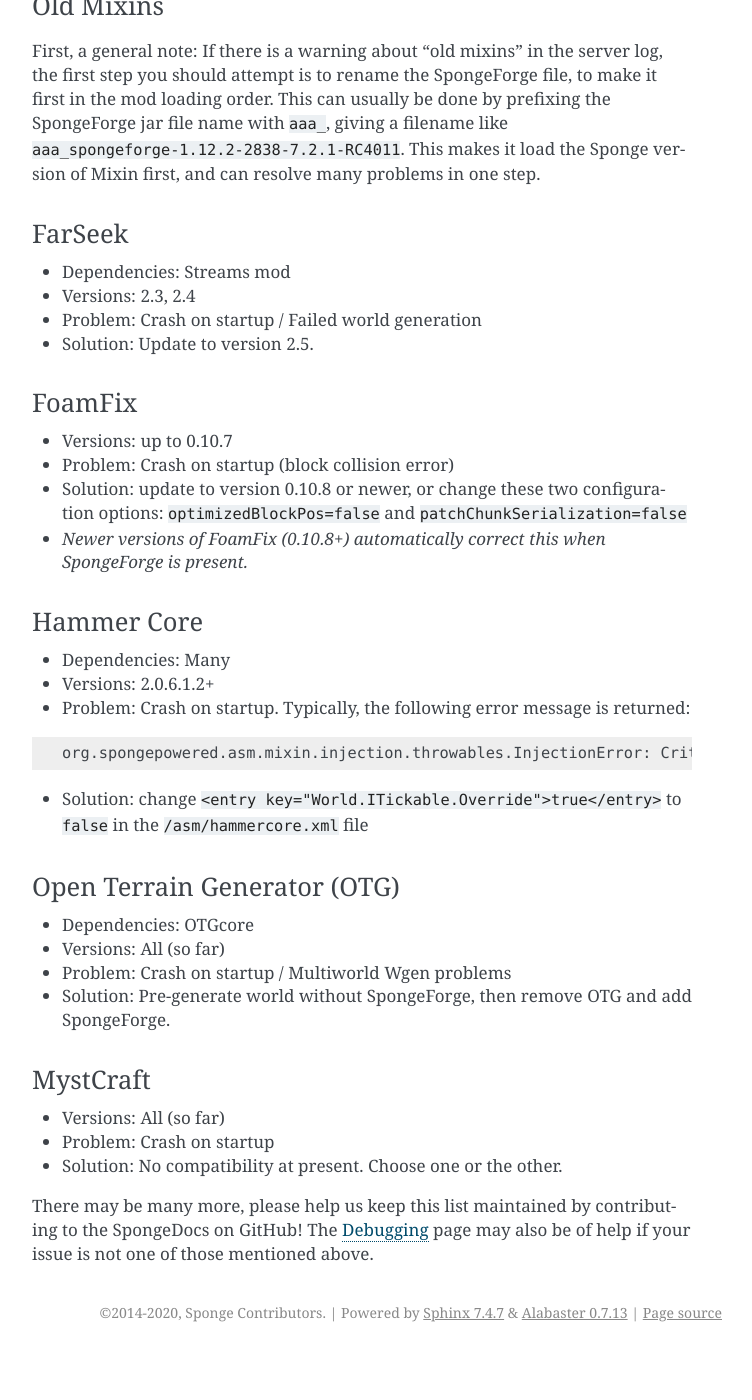
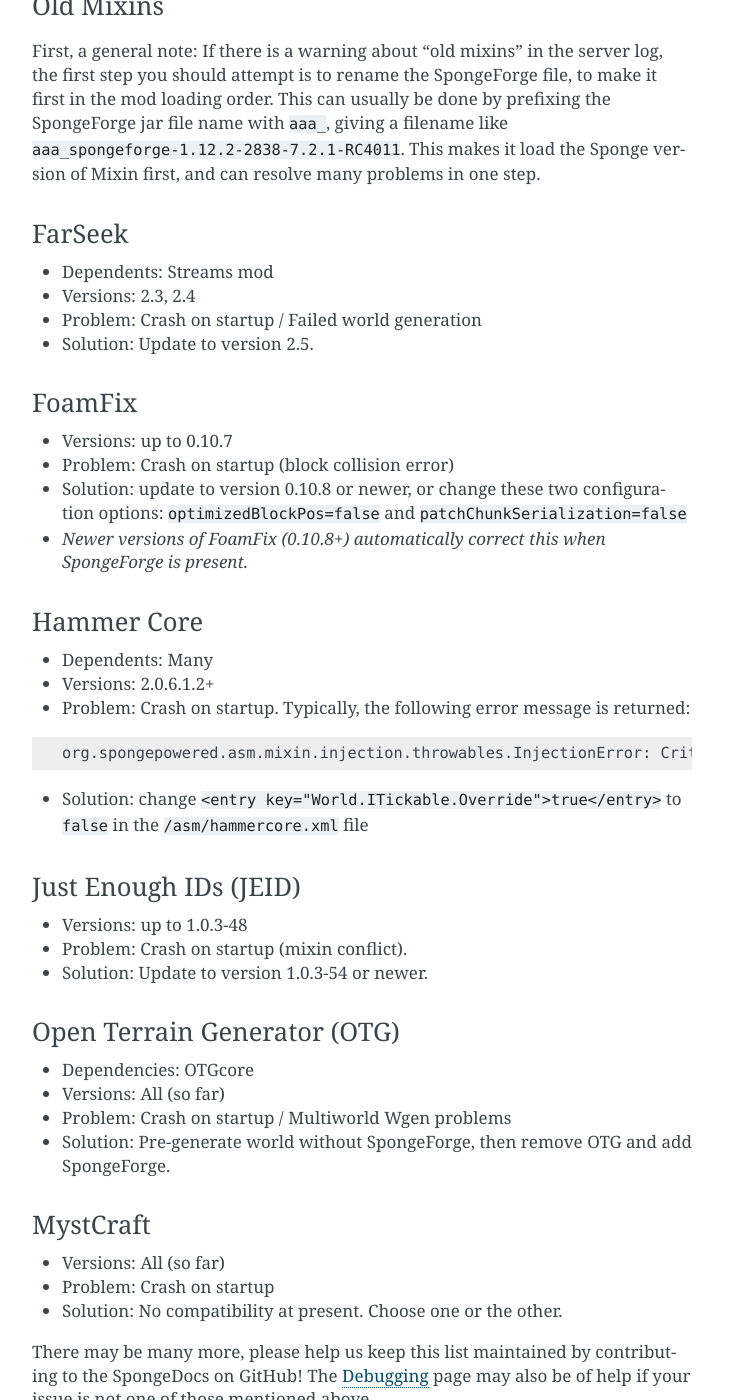
Before and after one commit to SpongePowered/SpongeDocs, a Sphinx documentation site: the page built from source/server/spongineer/incompatible.rst, in a window 1280 px wide and 1400 px high, scrolled down 560 px. Shown: the whole window, without its empty margins (388-1140 px from the left). Built offline with Sphinx 7.4.7, drawn with Linux system fonts in a browser that asks for light colours; pages that are not in the unit, such as notebooks, are missing from menus; before the commit the page ends 1912 px from its top, so only the background shows below that; some of the changed text lies outside the part shown.

Commit message:
Add JEID

```diff
--- a/source/server/spongineer/incompatible.rst
+++ b/source/server/spongineer/incompatible.rst
@@ -27,7 +27,7 @@
 
 FarSeek
 ~~~~~~~
-- Dependencies: Streams mod
+- Dependents: Streams mod
 - Versions: 2.3, 2.4
 - Problem: Crash on startup / Failed world generation
 - Solution: Update to version 2.5.
@@ -42,7 +42,7 @@
 
 Hammer Core
 ~~~~~~~~~~~
-- Dependencies: Many
+- Dependents: Many
 - Versions: 2.0.6.1.2+
 - Problem: Crash on startup. Typically, the following error message is returned:
 
@@ -51,6 +51,12 @@
     org.spongepowered.asm.mixin.injection.throwables.InjectionError: Critical injection failure: Redirector onUpdateTileEntities(Lnet/minecraft/util/ITickable;)V in mixins.common.core.json:world.WorldMixin failed injection check, (0/1) succeeded. Scanned 1 target(s). Using refmap mixins.common.refmap.json
 
 - Solution: change ``<entry key="World.ITickable.Override">true</entry>`` to ``false`` in the ``/asm/hammercore.xml`` file
+
+Just Enough IDs (JEID)
+~~~~~~~~~~~~~~~~~~~~~~
+- Versions: up to 1.0.3-48
+- Problem: Crash on startup (mixin conflict).
+- Solution: Update to version 1.0.3-54 or newer.
 
 Open Terrain Generator (OTG)
 ~~~~~~~~~~~~~~~~~~~~~~~~~~~~
```
